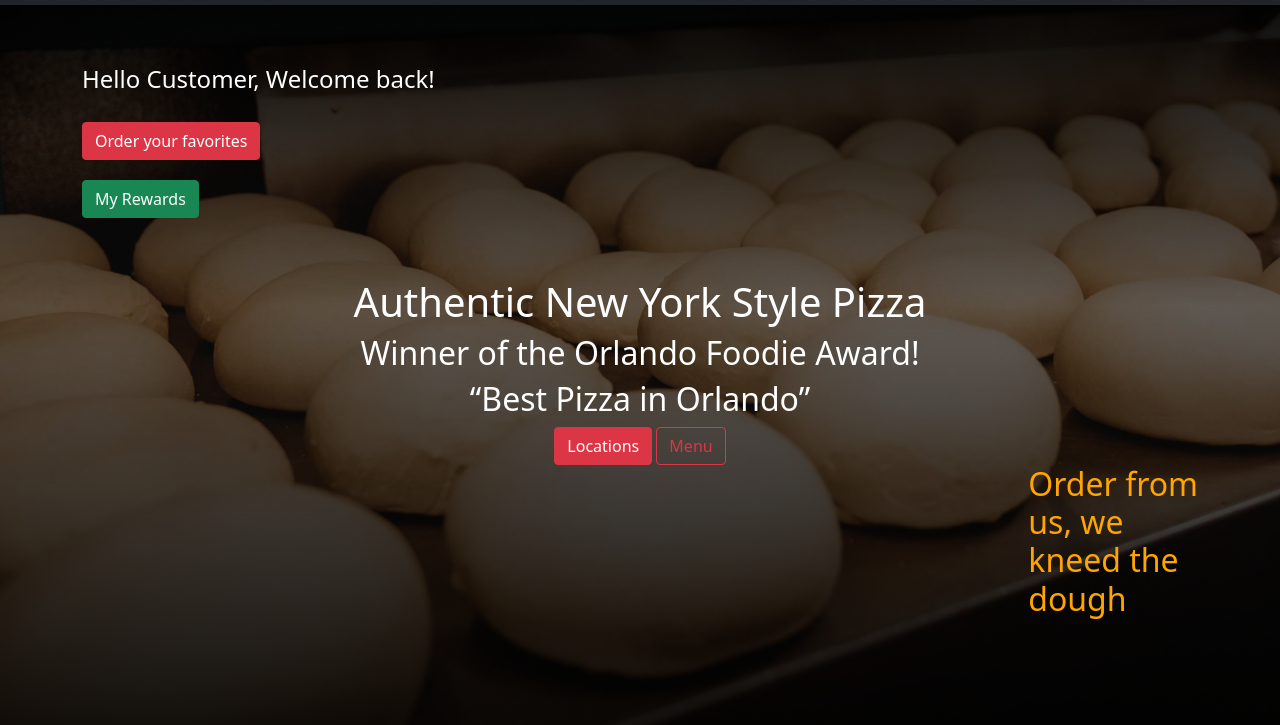
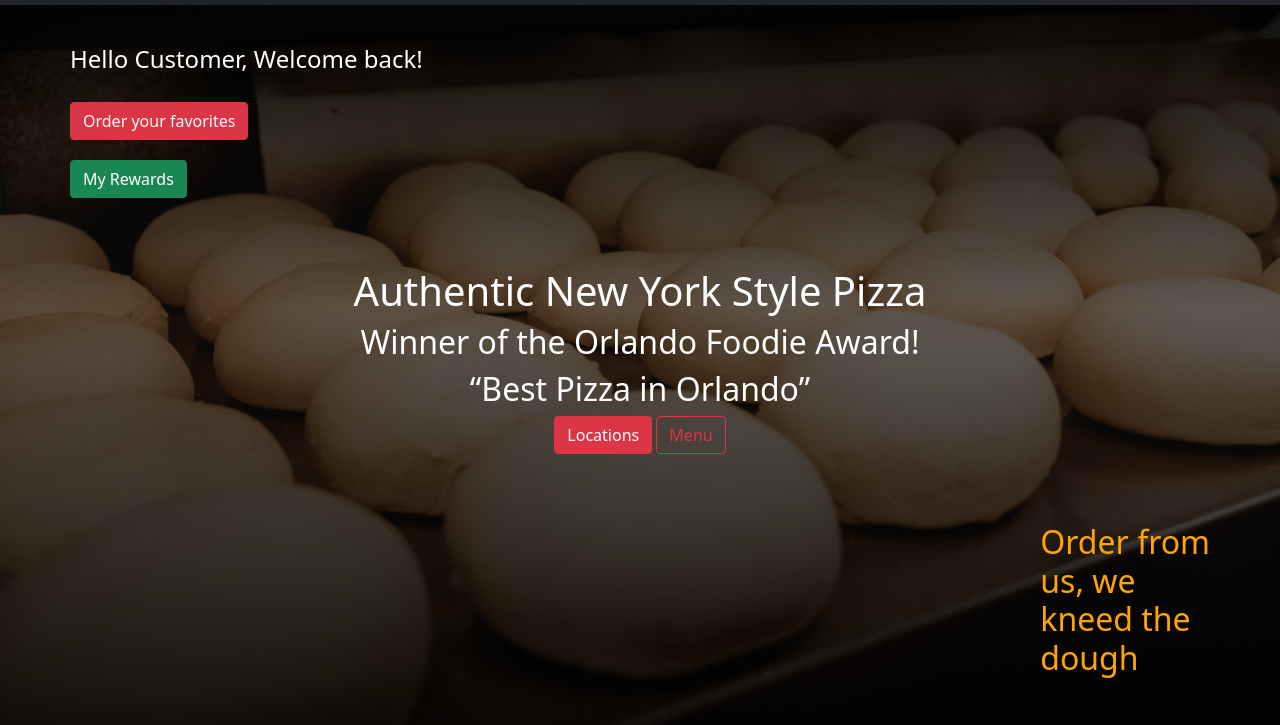
Before and after one commit to hooman-faily/pizza-ave, a plain HTML site: page index.html in a window 1280 px wide. Shown: the part 81-806 px from the top of the page. Drawn offline with nearby package versions, Linux system fonts and the light colour scheme.

Commit message:
hero section adjustment

```diff
--- a/css/index.css
+++ b/css/index.css
@@ -34,10 +34,19 @@
     background-image: url(../img/background/homePageHeroBackgroundImage.png);
     background-position: center;
     background-repeat: no-repeat;
-    min-height: 90vh;
+
     background-size: cover;
     color: white;
 }
+.heroContainer{
+    min-height: 90vh;
+    padding: 40px 0;
+    display: flex;
+    flex-direction: column;
+    justify-content: space-between;
+}
+
+
 
 .helloCostomer{
     display: flex;
@@ -45,7 +54,6 @@
     align-items: flex-start;
     gap: 20px;
 
-    padding: 60px 0;
 }
 .warning{
     color: orange;
--- a/index.html
+++ b/index.html
@@ -53,7 +53,7 @@
         </div>
       </nav>
     <section class="hero">
-        <div class="container">
+        <div class="container heroContainer">
             <div class="helloCostomer">
                 <span class="h4">
                     Hello Customer, Welcome back!
```
